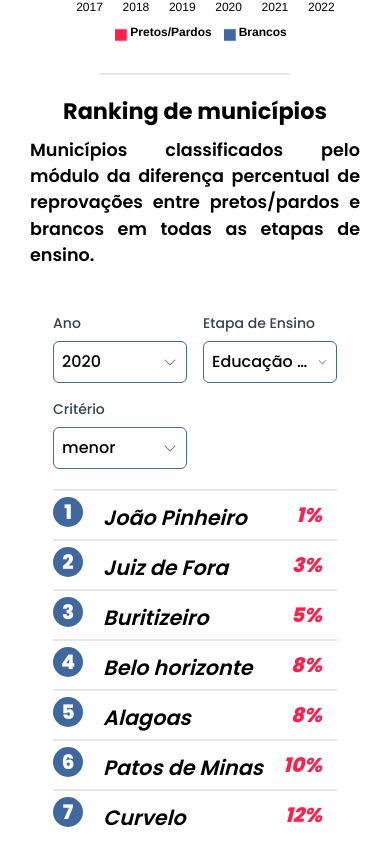
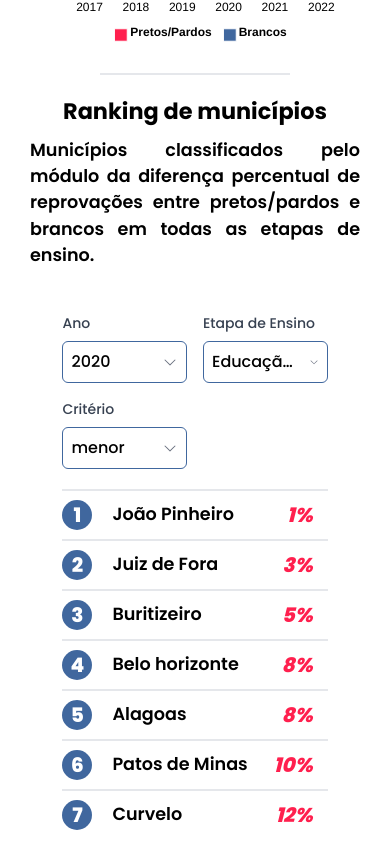
Before and after one commit to unb-mds/2024-1-EducaMinas-frontend, a Next.js app: page /search in a window 390 px wide. Shown: the part 1840-2691 px from the top of the page. Built offline with nearby package versions, Linux system fonts and the light colour scheme.

Commit message:
fix(#78):fixing ranking responsiveness

```diff
--- a/src/components/Ranking.tsx
+++ b/src/components/Ranking.tsx
@@ -1,4 +1,5 @@
 'use client';
+
 interface Props {
   data: { name: string; value: number }[];
   order: string;
@@ -10,19 +11,18 @@ export default function Ranking({ data, order }: Props) {
   } else {
     data.sort((a, b) => b.value - a.value);
   }
+
   return (
-    <div className="items-center justify-center lg:w-[700px] lg:h-[600px] md:w-[600px] md:h-[450px] sm:w-[550px] sm:h-[400px] min-w-[68vw] h-[350px]">
+    <div className="flex flex-col items-center justify-center w-full lg:max-w-[700px] lg:h-[600px] md:max-w-[600px] md:h-[450px] sm:max-w-[550px] sm:h-[400px] min-w-[68vw] h-[350px]">
       {data.map((item, index) => (
         <div className="flex flex-row border-t-2 w-full md:h-[70px] h-[50px] items-center justify-between" key={index}>
-          <div className="flex flex-row w-[80%] gap-5">
-            <div className=" flex rounded-full bg-primary-blue md:w-[40px] md:h-[40px] w-[30px] h-[30px] justify-center items-center text-primary-white text-[20px] font-extrabold ">
+          <div className="flex flex-row w-[80%] gap-5 items-center">
+            <div className="flex rounded-full bg-primary-blue md:w-[40px] md:h-[40px] w-[30px] h-[30px] justify-center items-center text-primary-white text-[20px] font-extrabold">
               {index + 1}
             </div>
-            <div className="font-semibold md:text-[1.6em] pt-[5px] italic text-[1.3em] whitespace-nowrap">
-              {item.name}
-            </div>
+            <div className="flex-1 font-semibold md:text-[1.6em] text-[1.1em] mt-[5px] mb-[5px]">{item.name}</div>
           </div>
-          <div className="mr-[15px] text-secondary-red font-extrabold text-[20px] dm:text-[27px] italic ml-5">
+          <div className="mr-[15px] text-secondary-red font-extrabold text-[20px] md:text-[27px] italic ml-5">
             {item.value}%
           </div>
         </div>
```
